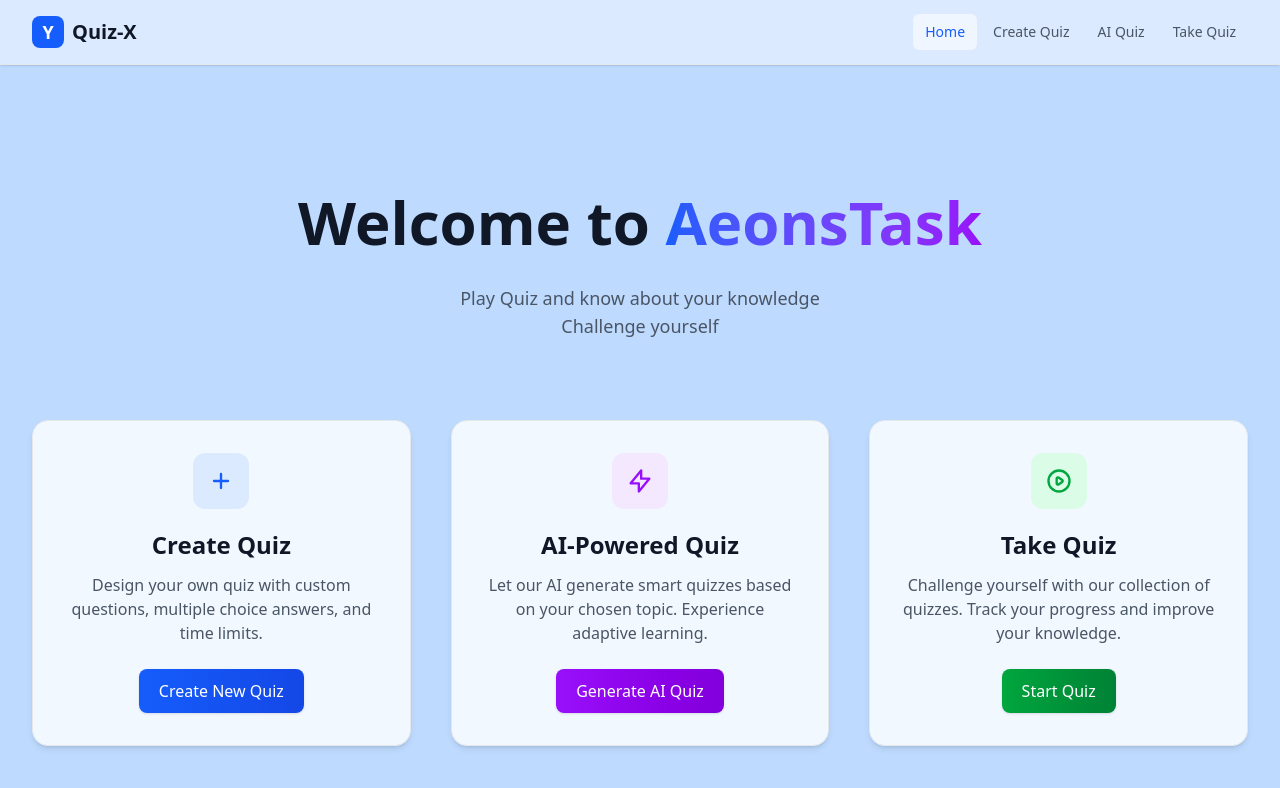
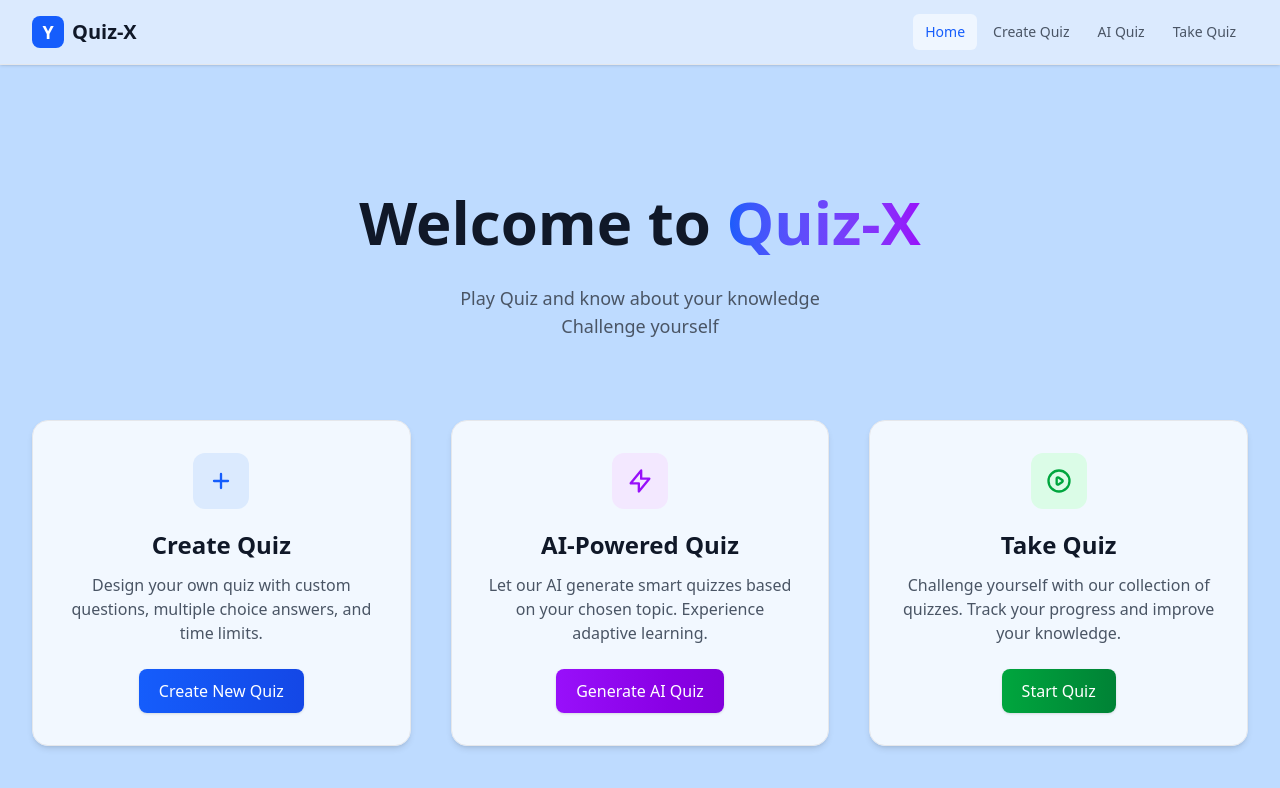
Before and after one commit to yashwaghmare123/quizapp, a React (Vite) app in the folder Quizapp/: page / in a window 1280 px wide. Shown: the top 788 px of the page. Built offline with nearby package versions, Linux system fonts and the light colour scheme.

Commit message:
Update app name Quiz-X

```diff
--- a/Quizapp/src/components/Home.jsx
+++ b/Quizapp/src/components/Home.jsx
@@ -29,7 +29,7 @@
           transition={{ duration: 0.7 }}
         >
           <h1 className="text-4xl sm:text-5xl lg:text-6xl font-extrabold text-gray-900 leading-tight">
-            Welcome to <span className="bg-gradient-to-r from-blue-600 to-purple-600 bg-clip-text text-transparent">AeonsTask</span>
+            Welcome to <span className="bg-gradient-to-r from-blue-600 to-purple-600 bg-clip-text text-transparent">Quiz-X</span>
           </h1>
           <p className="mt-6 max-w-2xl mx-auto text-lg text-gray-600">
            Play Quiz and know about your knowledge
```
